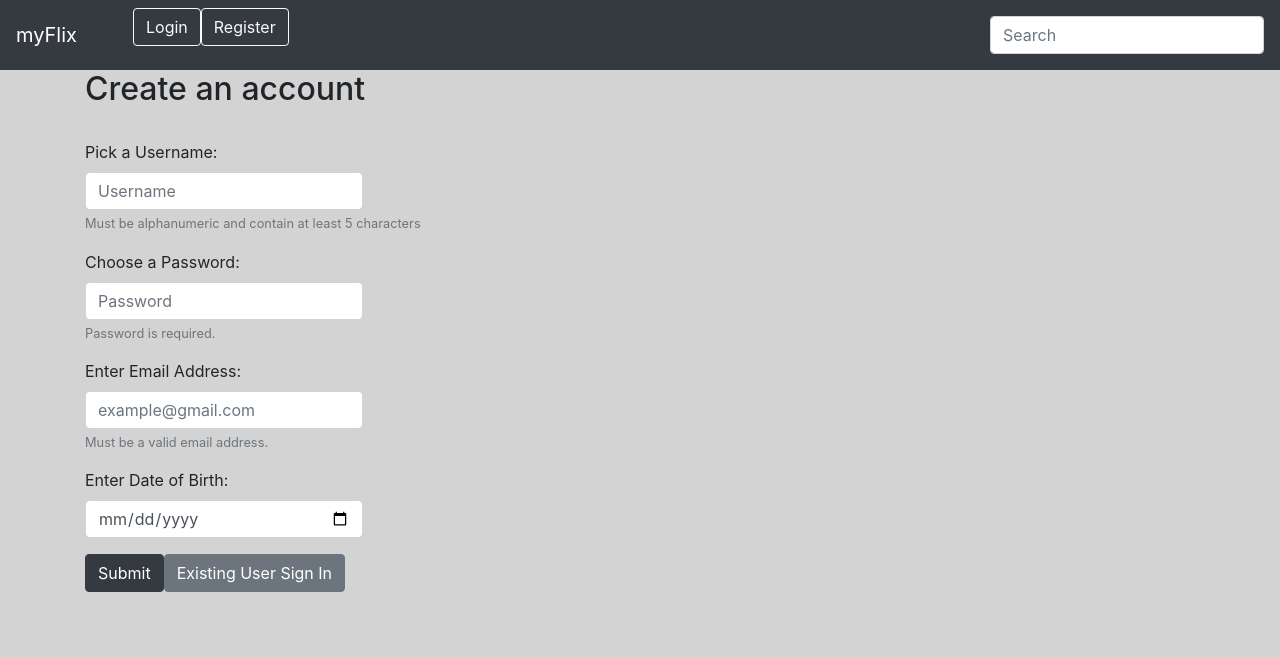
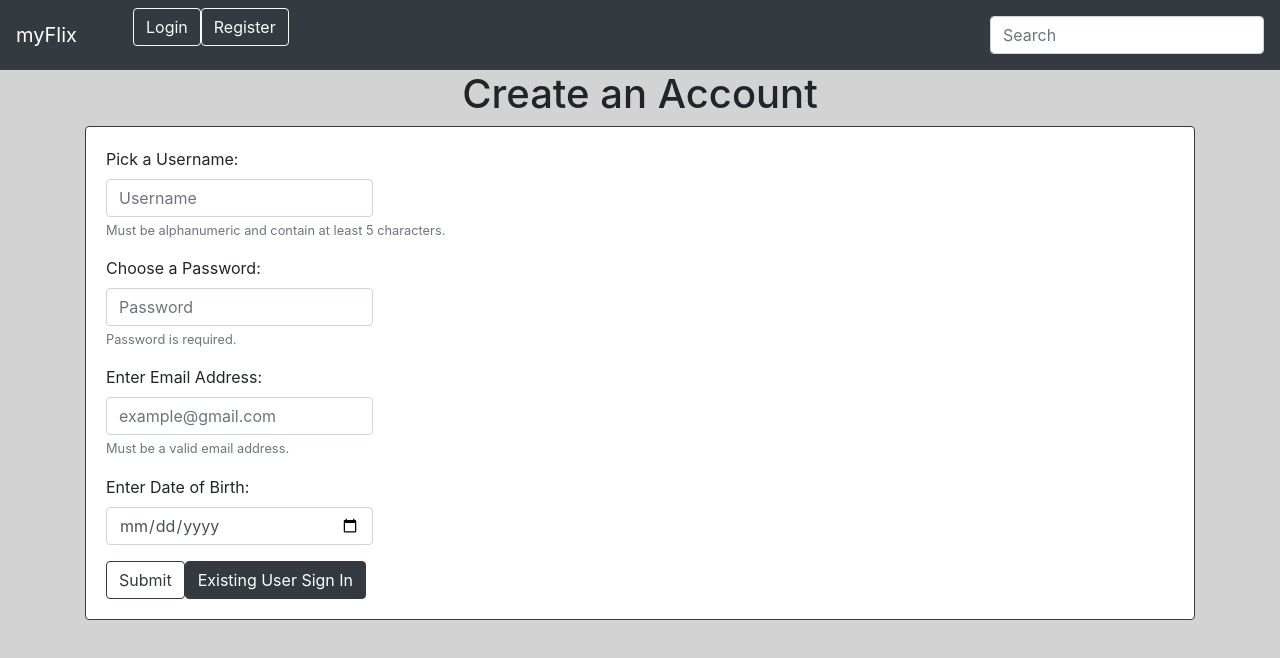
Before and after one commit to rrigs/myFlix-client, a React (Vite) app: page /register in a window 1280 px wide. Shown: the top 658 px of the page. Built offline with nearby package versions, Linux system fonts and the light colour scheme.

Commit message:
styled registration

```diff
--- a/src/components/registration-view/registration-view.jsx
+++ b/src/components/registration-view/registration-view.jsx
@@ -1,121 +1,7 @@
-// import React, { useState } from 'react';
-// // import PropTypes from 'prop-types';
-// import { Link } from 'react-router-dom';
-// import { Form, Button, Container, Card } from 'react-bootstrap';
-// import './registration-view.scss';
-// import axios from 'axios';
-
-// export function RegistrationView(props) {
-//   const [username, setUsername] = useState('');
-//   const [password, setPassword] = useState('');
-//   const [email, setEmail] = useState('');
-//   const [birthday, setBirthday] = useState('');
-
-//   const handleRegister = (e) => {
-//     e.preventDefault();
-//     axios.post('https://my-flix-db-app.herokuapp.com/users', {
-//       Username: username,
-//       Password: password,
-//       Email: email,
-//       Birthday: birthday
-//     })
-//     .then(response => {
-//       const data = response.data;
-//       console.log(data);
-//       window.open('/', '_self'); // '_self' is necessary so the page will open in the current tab
-//       alert('You may now log in');
-//     })
-//     .catch(e => {
-//       console.log('error registering the user')
-//     });
-//   };
-
-//   return (
-//     <Container>
-//       <h1 style={{ textAlign: "center" }}>Create an Account</h1>
-//       <Card border="dark">
-//         <Card.Body>
-//       <Form className="registration-form">
-//         <Form.Group controlId="formBasicUsername">
-//           <Form.Label>Pick a Username: </Form.Label>
-//           <Form.Control
-//             className="form-field"
-//             type="text"
-//             placeholder="Username"
-//             required
-//             value={username}
-//             onChange={(e) => setUsername(e.target.value)}
-//           />
-//           <Form.Text
-//             className="text-muted"
-//             >Must be alphanumeric and contain at least 5 characters.
-//           </Form.Text>
-//         </Form.Group>
-
-//         <Form.Group controlId="formBasicPassword">
-//           <Form.Label>Choose a Password: </Form.Label>
-//           <Form.Control
-//             className="form-field"
-//             type="password"
-//             placeholder="Password"
-//             required
-//             value-={password}
-//             onChange={(e) => setPassword(e.target.value)}
-//           />
-//           <Form.Text
-//             className="text-muted"
-//           >Password is required.
-//           </Form.Text>
-//         </Form.Group>
-
-//         <Form.Group controlId="formBasicEmail">
-//           <Form.Label>Enter Email Address: </Form.Label>
-//           <Form.Control
-//             className="form-field"
-//             type="email"
-//             placeholder="example@gmail.com"
-//             required
-//             value={email}
-//             onChange={(e) => setEmail(e.target.value)}
-//           />
-//           <Form.Text
-//             className="text-muted"
-//           >Must be a valid email address.
-//           </Form.Text>
-//         </Form.Group>
-
-//         <Form.Group controlId="formBasicBirthday">
-//           <Form.Label>Enter Date of Birth:</Form.Label>
-//           <Form.Control
-//             className="form-field"
-//             type="date"
-//             placeholder="MM/DD/YYYY"
-//             required
-//             value={birthday}
-//             onChange={(e) => setBirthday(e.target.value)}
-//           />
-//         </Form.Group>
-
-//         <Button type="submit"
-//                 variant="dark"
-//                 className="sign-in-button"
-//                 onClick={handleRegister}
-//         >
-//           Submit
-//         </Button>
-//           </Form>
-//           </Card.Body>
-//         </Card>
-//     </Container>
-//   )
-// };
-
 import React, { useState } from 'react';
 // import PropTypes from 'prop-types';
 import { Link } from 'react-router-dom';
-import Form from 'react-bootstrap/Form';
-import Button from 'react-bootstrap/Button';
-import Container from 'react-bootstrap/Container';
+import { Form, Button, Container, Card } from 'react-bootstrap';
 import './registration-view.scss';
 import axios from 'axios';
 
@@ -146,10 +32,9 @@ export function RegistrationView(props) {
 
   return (
     <Container>
-      <div className="register-heading">
-      <h2>Create an account</h2>
-      </div>
-      <br />
+      <h1 style={{ textAlign: "center" }}>Create an Account</h1>
+      <Card border="dark">
+        <Card.Body>
       <Form className="registration-form">
         <Form.Group controlId="formBasicUsername">
           <Form.Label>Pick a Username: </Form.Label>
@@ -163,7 +48,7 @@ export function RegistrationView(props) {
           />
           <Form.Text
             className="text-muted"
-            >Must be alphanumeric and contain at least 5 characters
+            >Must be alphanumeric and contain at least 5 characters.
           </Form.Text>
         </Form.Group>
 
@@ -171,7 +56,7 @@ export function RegistrationView(props) {
           <Form.Label>Choose a Password: </Form.Label>
           <Form.Control
             className="form-field"
-            type="text"
+            type="password"
             placeholder="Password"
             required
             value-={password}
@@ -187,7 +72,7 @@ export function RegistrationView(props) {
           <Form.Label>Enter Email Address: </Form.Label>
           <Form.Control
             className="form-field"
-            type="text"
+            type="email"
             placeholder="example@gmail.com"
             required
             value={email}
@@ -212,24 +97,22 @@ export function RegistrationView(props) {
         </Form.Group>
 
         <Button type="submit"
-                variant="dark"
+                variant="outline-dark"
                 className="sign-in-button"
                 onClick={handleRegister}
         >
-          Submit
+              Submit
         </Button>
-        {/* <br />
-        <div className="current-user">
-          Already have an account?
-        </div> */}
-        <Link to={`/`}>
+            <Link to={`/`}>
           <Button
-            variant="secondary"
+            variant="dark"
             className="sign-up-button existing-user"
           >
             Existing User Sign In</Button>
         </Link>
-      </Form>
+          </Form>
+          </Card.Body>
+        </Card>
     </Container>
   )
 };
```
Also changed, not shown: 5 other files (tests, documents, lock files or other folders).
